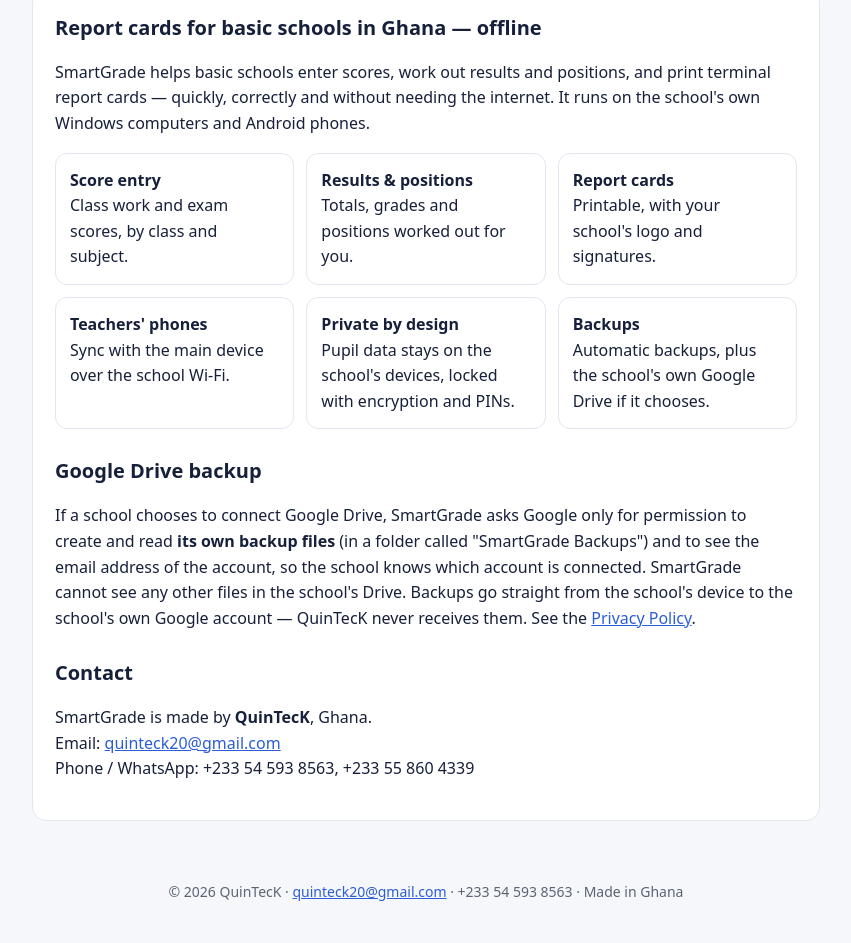
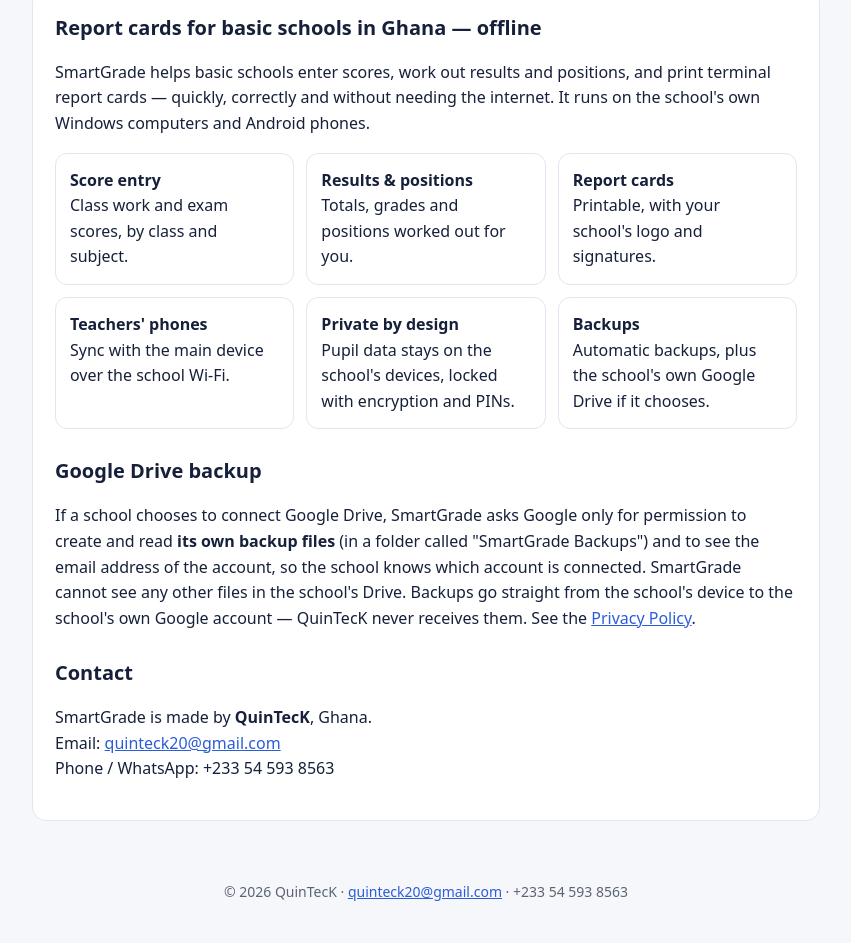
Before and after one commit to quinteck20/quinteck20.github.io, a plain HTML site: page index.html in a window 1280 px wide. Shown: the part 186-1129 px from the top of the page, without its empty margins (214-1065 px from the left). Drawn offline with Linux system fonts and the light colour scheme.

Commit message:
Add files via upload

```diff
--- a/index.html
+++ b/index.html
@@ -27,5 +27,5 @@ footer{text-align:center;color:var(--muted);font-size:14px;padding:20px 16px 40p
 <h2>Google Drive backup</h2>
 <p>If a school chooses to connect Google Drive, SmartGrade asks Google only for permission to create and read <strong>its own backup files</strong> (in a folder called "SmartGrade Backups") and to see the email address of the account, so the school knows which account is connected. SmartGrade cannot see any other files in the school's Drive. Backups go straight from the school's device to the school's own Google account — QuinTecK never receives them. See the <a href="privacy.html">Privacy Policy</a>.</p>
 <h2>Contact</h2>
-<p>SmartGrade is made by <strong>QuinTecK</strong>, Ghana.<br>Email: <a href="mailto:quinteck20@gmail.com">quinteck20@gmail.com</a><br>Phone / WhatsApp: +233 54 593 8563, +233 55 860 4339</p></div></main>
-<footer>© 2026 QuinTecK · <a href="mailto:quinteck20@gmail.com">quinteck20@gmail.com</a> · +233 54 593 8563 · Made in Ghana</footer></body></html>
+<p>SmartGrade is made by <strong>QuinTecK</strong>, Ghana.<br>Email: <a href="mailto:quinteck20@gmail.com">quinteck20@gmail.com</a><br>Phone / WhatsApp: +233 54 593 8563</p></div></main>
+<footer>© 2026 QuinTecK · <a href="mailto:quinteck20@gmail.com">quinteck20@gmail.com</a> · +233 54 593 8563</footer></body></html>
```
Also changed, not shown: privacy.html (+1 -1 lines), terms.html (+1 -1 lines).
